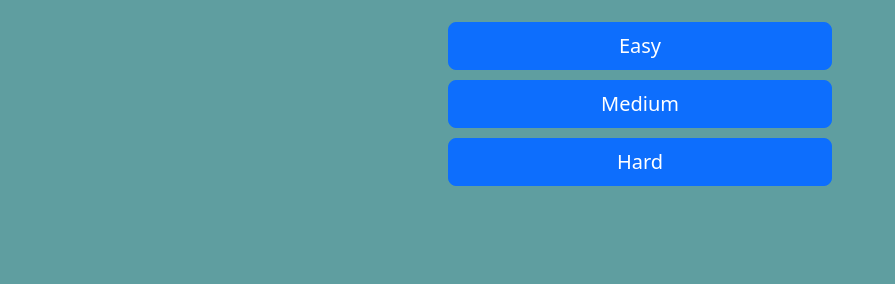
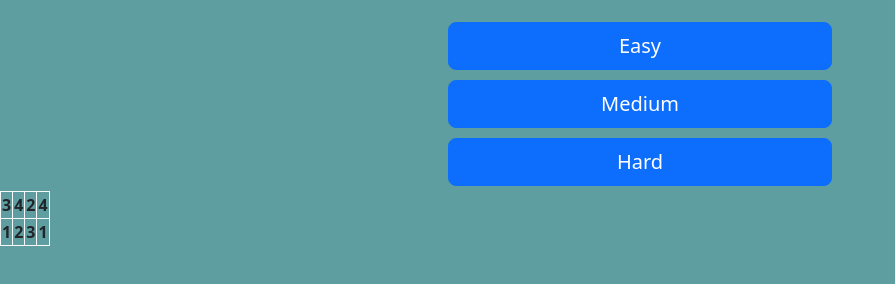
Before and after one commit to DiegoAM97/JsVanilla-MemoryGame, a plain HTML site: page index.html in a window 1280 px wide. Both pictures are taken after a click on the button "Easy". Shown: the part 100-384 px from the top of the page, without its empty margins (0-895 px from the left). Drawn offline with nearby package versions, Linux system fonts and the light colour scheme.

Commit message:
Table creation

```diff
--- a/index.html
+++ b/index.html
@@ -17,5 +17,6 @@
     </div>
     <div id="tableContainer">
     </div>
+    <script src="myJs.js"></script>
 </body>
 </html>
--- /dev/null
+++ b/myJs.js
@@ -0,0 +1,36 @@
+const easyBtn = document.getElementById("easy");
+const mediumBtn = document.getElementById("medium");
+const hardBtn = document.getElementById("hard");
+const container = document.getElementById("container");
+const tableContainer = document.getElementById("tableContainer");
+const easy = [1,2,3,4,1,2,3,4].sort(() => 0.5 - Math.random());
+const medium = [1,2,3,4,5,6,1,2,3,4,5,6].sort(() => 0.5 - Math.random());
+const hard = [1,2,3,4,5,6,7,8,1,2,3,4,5,6,7,8].sort(() => 0.5 - Math.random());
+
+easyBtn.addEventListener("click", () => createBoard(easy));
+mediumBtn.addEventListener("click", () => createBoard(medium));
+hardBtn.addEventListener("click", () => createBoard(hard));
+
+function createBoard(diff){
+
+    let myTable = document.createElement("table");
+    myTable.setAttribute("class", "table-bordered border-light");
+
+    let myTbody = document.createElement("tbody");
+
+    let idCounter = 0;
+
+    for (let i = 0 ; i < diff.length/4 ; i++){
+        let myRow = document.createElement("tr");
+        for (let j = 0 ; j < 4; j++){
+            let myColumn = document.createElement("th")
+            myColumn.setAttribute("id", idCounter);
+            myColumn.textContent = diff[idCounter];
+            myRow.append(myColumn);
+            idCounter++;
+        }
+        myTbody.append(myRow);
+    }
+    myTable.append(myTbody);
+    tableContainer.append(myTable);
+}
```
